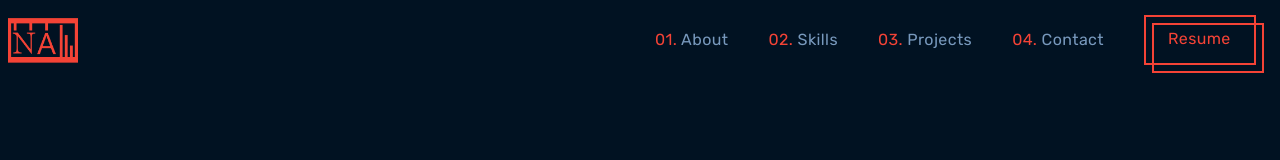
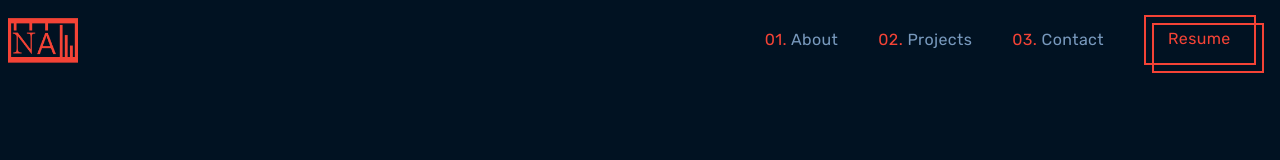
Before and after one commit to NekruzAsh/MyPortfolio, a Next.js app: page / in a window 1280 px wide. Shown: the top 160 px of the page. Built offline with nearby package versions, Linux system fonts and the light colour scheme.

Commit message:
updated styling and deleted old skills section links.

```diff
--- a/app/components/Contact.jsx
+++ b/app/components/Contact.jsx
@@ -104,17 +104,15 @@ const Contact = () => {
             <FiLinkedin size={24} />
           </a>
         </div>
-        <div className="text-sm text-center md:mt-36 mt-4 text-[#7899BD] cursor-pointer hover:text-[#f44336] transition-colors duration-500">
+        <div className="text-sm text-center md:mt-36 mt-4 text-[#7899BD] cursor-pointer">
           <a
+            className="hover:text-[#f44336] transition-colors duration-500"
             href="https://github.com/NekruzAsh/MyPortfolio.git"
             target="_blank"
           >
             Designed and Built by Nekruz Ashrapov
           </a>
         </div>
-        <p className="text-sm text-center text-[#7899BD]">
-          +1 (929) 554-0055
-        </p>
       </div>
     </div>
   );
--- a/app/components/Navbar.jsx
+++ b/app/components/Navbar.jsx
@@ -53,19 +53,14 @@ const navbar = () => {
               <span className=" text-[#f44336]">01.</span> About
               </li>
             </Link>
-            <Link href="/#skills">
-              <li className="ml-10 text-md text-[#7899BD] hover:text-[#f44336] transition-colors duration-500">
-              <span className=" text-[#f44336]">02.</span> Skills
-              </li>
-            </Link>
             <Link href="/#projects">
               <li className="ml-10 text-md text-[#7899BD] hover:text-[#f44336] transition-colors duration-500">
-              <span className="text-[#f44336]">03.</span> Projects
+              <span className="text-[#f44336]">02.</span> Projects
               </li>
             </Link>
             <Link href="/#contact">
               <li className="ml-10 text-md text-[#7899BD] hover:text-[#f44336] transition-colors duration-500">
-              <span className=" text-[#f44336]">04.</span> Contact
+              <span className=" text-[#f44336]">03.</span> Contact
               </li>
             </Link>
             <a href={myResume} target="_blank" className="relative flex w-[7rem] h-[50px] mx-4 ml-10 text-md px-6 py-3 cursor-pointer text-[#f44336] hover:text-[#011222] group">
@@ -114,14 +109,12 @@ const navbar = () => {
 
                 <li className="py-4 text-md text-[#7899BD]"><span className="text-[#f44336]">01.</span><br />About</li>
               </Link>
-              <Link href="/#skills">
-                <li className="py-4 text-md text-[#7899BD]"><span className="text-[#f44336]">02.</span><br />Skills</li>
-              </Link>
+
               <Link href="/#projects">
-                <li className="py-4 text-md text-[#7899BD]"><span className="text-[#f44336]">03.</span><br />Work</li>
+                <li className="py-4 text-md text-[#7899BD]"><span className="text-[#f44336]">02.</span><br />Work</li>
               </Link>
               <Link href="/#contact">
-                <li className="py-4 text-md text-[#7899BD]"><span className="text-[#f44336]">04.</span><br />Contact</li>
+                <li className="py-4 text-md text-[#7899BD]"><span className="text-[#f44336]">03.</span><br />Contact</li>
               </Link>
             </ul>
             <a href={myResume} target="_blank" className="relative flex w-[7rem] h-[50px] mt-4 text-md px-6 py-3 cursor-pointer text-[#f44336] hover:text-[#011222] group">
```
